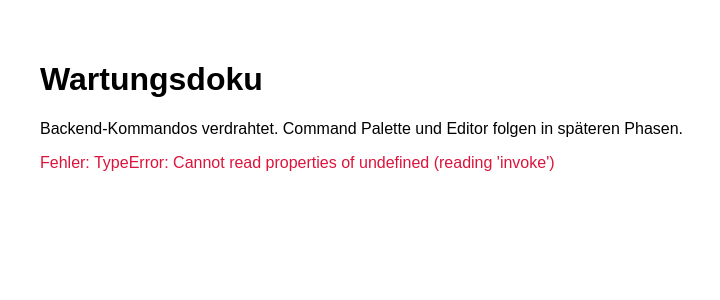
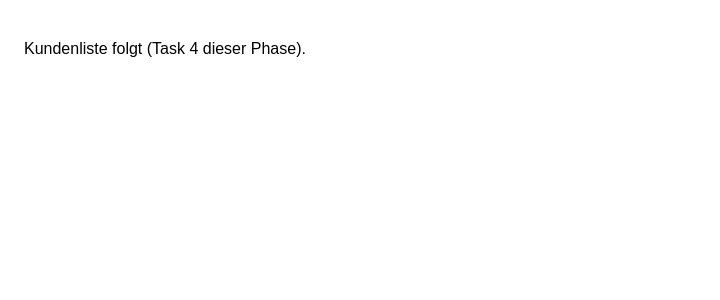
Before and after one commit to MalteKiefer/workbook, a React (Vite) app: page / in a window 1280 px wide. Shown: the top 300 px of the page, without its empty margins (0-720 px from the left). Built offline with nearby package versions, Linux system fonts and the light colour scheme.

Commit message:
feat: add navigation store and global g-prefix/Esc hotkey handling

```diff
--- a/package.json
+++ b/package.json
@@ -10,7 +10,8 @@
   },
   "dependencies": {
     "react": "^19.2.8",
-    "react-dom": "^19.2.8"
+    "react-dom": "^19.2.8",
+    "zustand": "^5.0.15"
   },
   "devDependencies": {
     "@tauri-apps/api": "^2.11.1",
--- a/src/App.tsx
+++ b/src/App.tsx
@@ -1,28 +1,15 @@
-import { useEffect, useState } from "react";
-import { invoke } from "@tauri-apps/api/core";
-
-interface Customer {
-  id: number;
-  name: string;
-  short_code: string;
-}
+import { useGlobalHotkeys } from "./hooks/useGlobalHotkeys";
+import { useAppStore } from "./state/appStore";
 
 export default function App() {
-  const [customers, setCustomers] = useState<Customer[] | null>(null);
-  const [error, setError] = useState<string | null>(null);
-
-  useEffect(() => {
-    invoke<Customer[]>("list_customers", { includeArchived: false })
-      .then(setCustomers)
-      .catch((e) => setError(String(e)));
-  }, []);
+  useGlobalHotkeys();
+  const view = useAppStore((s) => s.view);
 
   return (
-    <main style={{ fontFamily: "sans-serif", padding: "2rem" }}>
-      <h1>Wartungsdoku</h1>
-      <p>Backend-Kommandos verdrahtet. Command Palette und Editor folgen in späteren Phasen.</p>
-      {error && <p style={{ color: "crimson" }}>Fehler: {error}</p>}
-      {customers && <p>Kunden in der Datenbank: {customers.length}</p>}
+    <main style={{ fontFamily: "sans-serif", padding: "1rem" }}>
+      {view === "customers" && <p>Kundenliste folgt (Task 4 dieser Phase).</p>}
+      {view === "systems" && <p>Systemliste folgt (Phase 4b).</p>}
+      {view === "journal" && <p>Journal folgt (Phase 4d).</p>}
     </main>
   );
 }
--- /dev/null
+++ b/src/hooks/useGlobalHotkeys.ts
@@ -0,0 +1,74 @@
+import { useEffect, useRef } from "react";
+import { useAppStore } from "../state/appStore";
+
+export function isTypingTarget(el: Element | null): boolean {
+  if (!el) return false;
+  const tag = el.tagName;
+  return tag === "INPUT" || tag === "TEXTAREA" || tag === "SELECT" || (el as HTMLElement).isContentEditable;
+}
+
+export function useGlobalHotkeys() {
+  const pendingPrefixRef = useRef<string | null>(null);
+  const pendingTimeoutRef = useRef<number | null>(null);
+
+  const goToCustomers = useAppStore((s) => s.goToCustomers);
+  const goToSystems = useAppStore((s) => s.goToSystems);
+  const goToJournal = useAppStore((s) => s.goToJournal);
+  const formOpen = useAppStore((s) => s.formOpen);
+  const closeForm = useAppStore((s) => s.closeForm);
+  const selectedCustomerId = useAppStore((s) => s.selectedCustomerId);
+  const view = useAppStore((s) => s.view);
+
+  useEffect(() => {
+    function clearPrefix() {
+      pendingPrefixRef.current = null;
+      if (pendingTimeoutRef.current !== null) {
+        window.clearTimeout(pendingTimeoutRef.current);
+        pendingTimeoutRef.current = null;
+      }
+    }
+
+    function onKeyDown(e: KeyboardEvent) {
+      if (e.key === "Escape") {
+        if (formOpen) {
+          e.preventDefault();
+          closeForm();
+        } else if (view === "systems") {
+          goToCustomers();
+        }
+        clearPrefix();
+        return;
+      }
+
+      if (isTypingTarget(document.activeElement) || e.ctrlKey || e.metaKey || e.altKey) {
+        return;
+      }
+
+      if (pendingPrefixRef.current === "g") {
+        clearPrefix();
+        if (e.key === "c") {
+          e.preventDefault();
+          goToCustomers();
+        } else if (e.key === "s" && selectedCustomerId !== null) {
+          e.preventDefault();
+          goToSystems();
+        } else if (e.key === "j") {
+          e.preventDefault();
+          goToJournal();
+        }
+        return;
+      }
+
+      if (e.key === "g") {
+        pendingPrefixRef.current = "g";
+        pendingTimeoutRef.current = window.setTimeout(clearPrefix, 800);
+      }
+    }
+
+    window.addEventListener("keydown", onKeyDown);
+    return () => {
+      window.removeEventListener("keydown", onKeyDown);
+      clearPrefix();
+    };
+  }, [formOpen, view, selectedCustomerId, goToCustomers, goToSystems, goToJournal, closeForm]);
+}
--- /dev/null
+++ b/src/state/appStore.ts
@@ -0,0 +1,35 @@
+import { create } from "zustand";
+
+export type View = "customers" | "systems" | "journal";
+
+interface AppState {
+  view: View;
+  selectedCustomerId: number | null;
+  selectedSystemId: number | null;
+  formOpen: boolean;
+  goToCustomers: () => void;
+  goToSystems: (customerId?: number) => void;
+  goToJournal: () => void;
+  selectCustomer: (id: number | null) => void;
+  selectSystem: (id: number | null) => void;
+  openForm: () => void;
+  closeForm: () => void;
+}
+
+export const useAppStore = create<AppState>((set) => ({
+  view: "customers",
+  selectedCustomerId: null,
+  selectedSystemId: null,
+  formOpen: false,
+  goToCustomers: () => set({ view: "customers" }),
+  goToSystems: (customerId) =>
+    set((state) => ({
+      view: "systems",
+      selectedCustomerId: customerId ?? state.selectedCustomerId,
+    })),
+  goToJournal: () => set({ view: "journal" }),
+  selectCustomer: (id) => set({ selectedCustomerId: id }),
+  selectSystem: (id) => set({ selectedSystemId: id }),
+  openForm: () => set({ formOpen: true }),
+  closeForm: () => set({ formOpen: false }),
+}));
```
Also changed, not shown: 1 other file (tests, documents, lock files or other folders).
